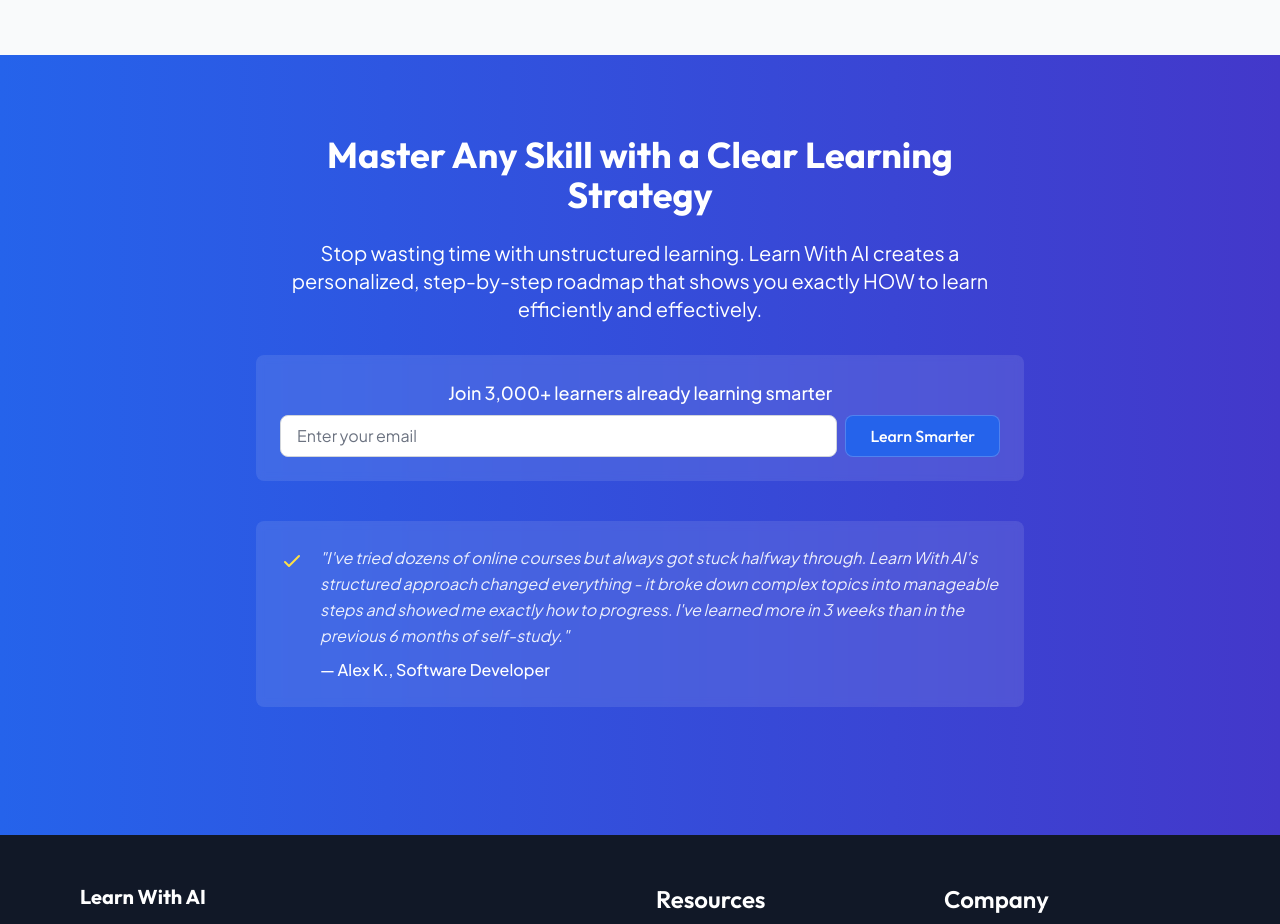
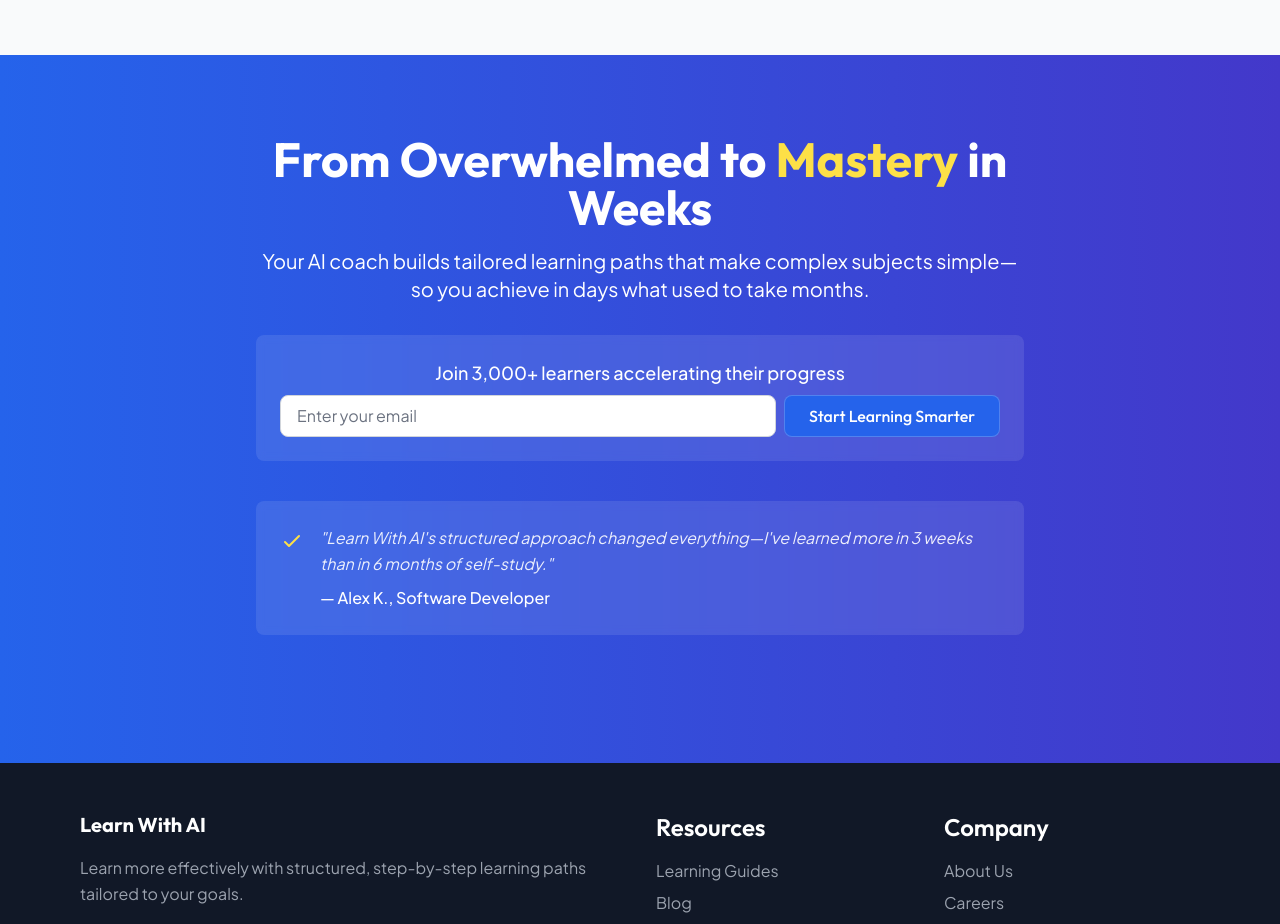
Before and after one commit to dannykonov/skilltrack, a Next.js app: page / in a window 1280 px wide. Shown: the part 3760-4684 px from the top of the page. Built offline with nearby package versions, Linux system fonts and the light colour scheme; no server answers.

Commit message:
Improve CTA section with more concise, impactful copy focused on the value proposition

```diff
--- a/src/components/CallToAction.tsx
+++ b/src/components/CallToAction.tsx
@@ -19,17 +19,17 @@ export default function CallToAction() {
     <section className="py-20 bg-gradient-to-r from-blue-600 to-indigo-700 text-white" id="cta">
       <div className="container mx-auto px-4 max-w-6xl">
         <div className="max-w-3xl mx-auto text-center mb-12">
-          <h2 className="text-3xl md:text-4xl font-bold mb-6">
-            Master Any Skill with a Clear Learning Strategy
+          <h2 className="text-3xl md:text-4xl lg:text-5xl font-bold mb-4">
+            From Overwhelmed to <span className="text-yellow-300">Mastery</span> in Weeks
           </h2>
           <p className="text-xl mb-8">
-            Stop wasting time with unstructured learning. Learn With AI creates a personalized, step-by-step roadmap that shows you exactly HOW to learn efficiently and effectively.
+            Your AI coach builds tailored learning paths that make complex subjects simple—so you achieve in days what used to take months.
           </p>
 
           <div className="bg-white/10 rounded-lg p-6 mb-10 backdrop-blur-sm" ref={emailRef}>
-            <p className="text-lg font-medium mb-2">Join 3,000+ learners already learning smarter</p>
+            <p className="text-lg font-medium mb-2">Join 3,000+ learners accelerating their progress</p>
             <EmailSubscribe
-              buttonText="Learn Smarter"
+              buttonText="Start Learning Smarter"
               onSubscribe={(email) => {
                 trackClick('email_subscribe', `Email: ${email.substring(0, 3)}***`);
               }}
@@ -45,7 +45,7 @@ export default function CallToAction() {
               </div>
               <div className="text-left">
                 <p className="italic text-white/90 mb-2">
-                  "I've tried dozens of online courses but always got stuck halfway through. Learn With AI's structured approach changed everything - it broke down complex topics into manageable steps and showed me exactly how to progress. I've learned more in 3 weeks than in the previous 6 months of self-study."
+                  "Learn With AI's structured approach changed everything—I've learned more in 3 weeks than in 6 months of self-study."
                 </p>
                 <p className="font-medium">— Alex K., Software Developer</p>
               </div>
```
